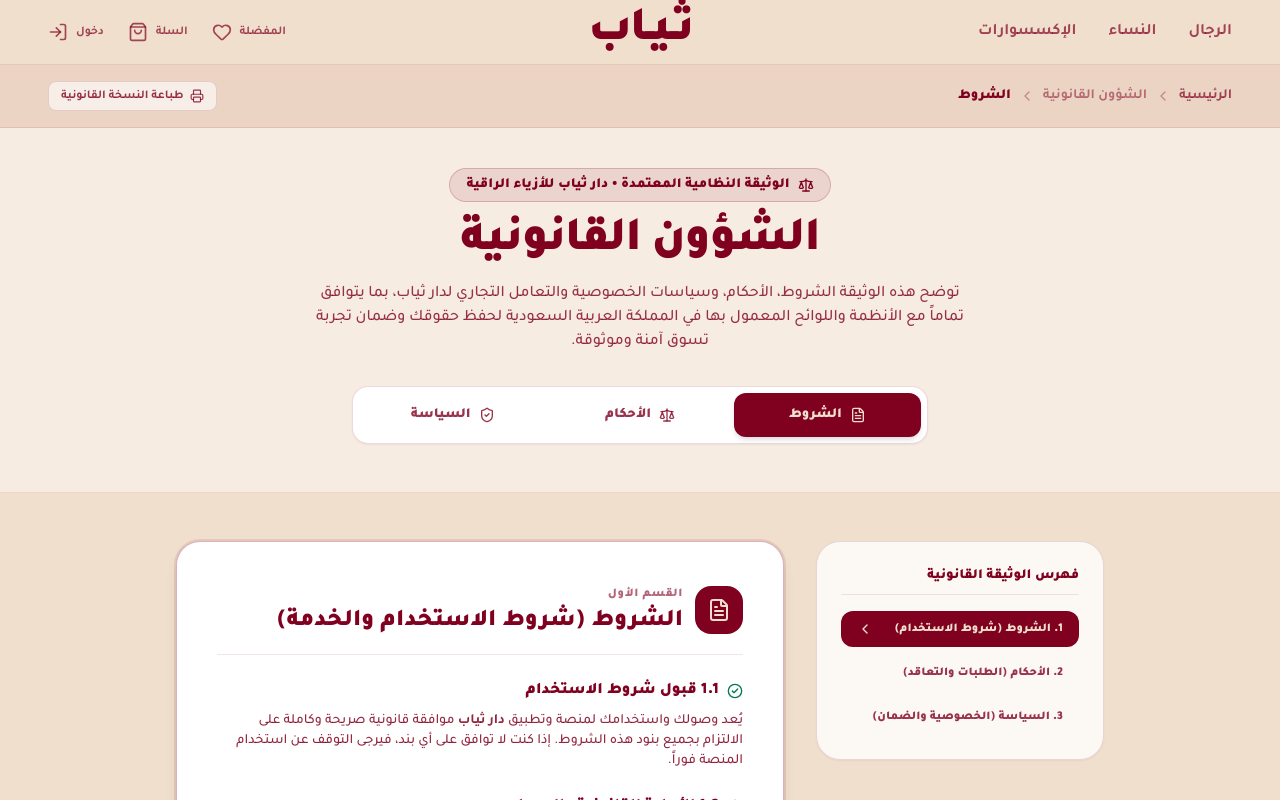
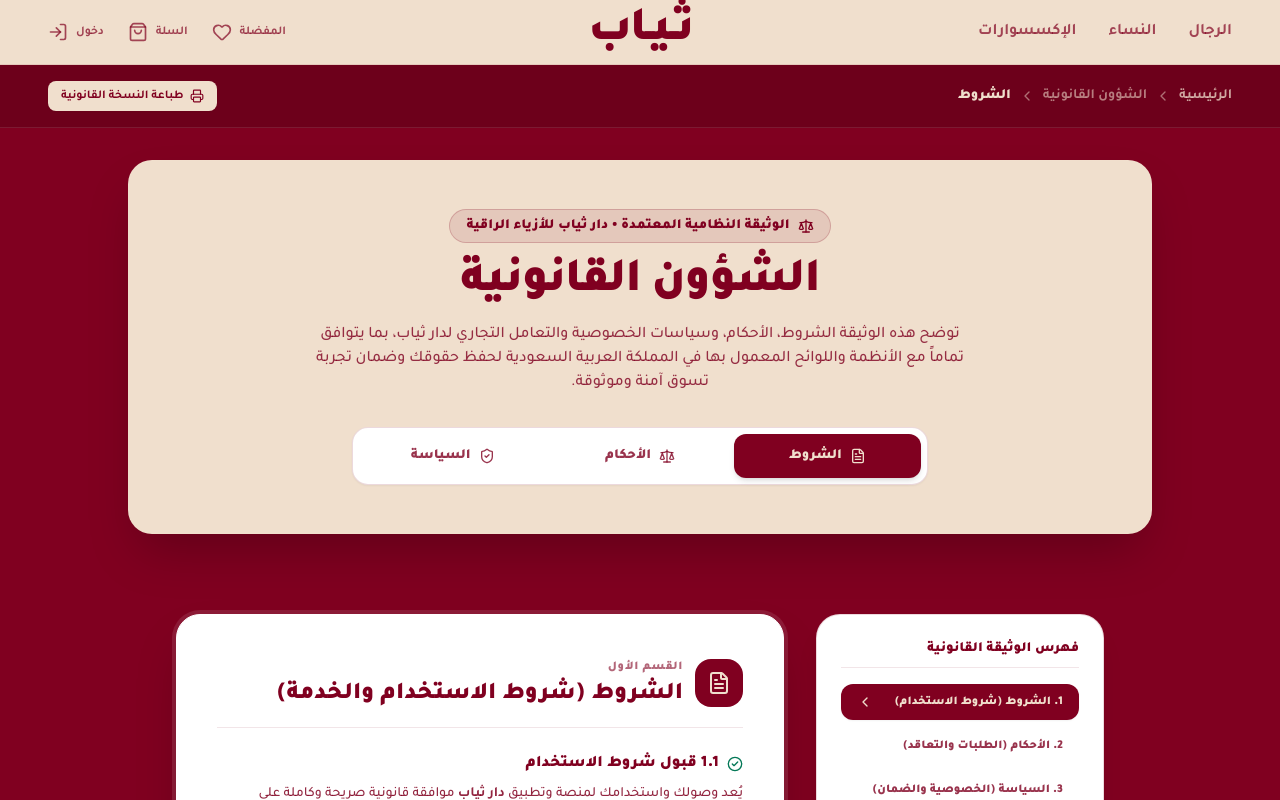
Before and after one commit to lavnxer/Thiyaab, a React (Vite) app: page /legal in a window 1280 px wide. Shown: the top 800 px of the page. Built offline with nearby package versions, Linux system fonts and the light colour scheme; no server answers; the database is empty.

Commit message:
Update Legal page theme: burgundy page background with prominent beige hero card

```diff
--- a/src/pages/LegalPage.jsx
+++ b/src/pages/LegalPage.jsx
@@ -59,23 +59,23 @@ export default function LegalPage() {
     };
 
     return (
-        <div className="min-h-screen bg-[#F0DFCD] text-[#800020] font-arabic selection:bg-[#800020] selection:text-[#F0DFCD]" dir="rtl">
+        <div className="min-h-screen bg-[#800020] text-[#F0DFCD] font-arabic selection:bg-[#F0DFCD] selection:text-[#800020]" dir="rtl">
             {/* Breadcrumb Header */}
-            <div className="bg-[#800020]/5 border-b border-[#800020]/10 py-4 px-6 sm:px-12">
+            <div className="bg-black/15 border-b border-white/10 py-4 px-6 sm:px-12">
                 <div className="container mx-auto flex items-center justify-between">
-                    <div className="flex items-center gap-2 text-xs sm:text-sm font-bold text-[#800020]/70">
-                        <Link to="/" className="hover:text-[#800020] transition-colors">الرئيسية</Link>
-                        <ChevronLeft className="w-4 h-4 opacity-50" />
-                        <span className="opacity-70">الشؤون القانونية</span>
-                        <ChevronLeft className="w-4 h-4 opacity-50" />
-                        <span className="text-[#800020] font-black">
+                    <div className="flex items-center gap-2 text-xs sm:text-sm font-bold text-[#F0DFCD]/75">
+                        <Link to="/" className="hover:text-[#F0DFCD] transition-colors">الرئيسية</Link>
+                        <ChevronLeft className="w-4 h-4 opacity-50 text-[#F0DFCD]" />
+                        <span className="opacity-75">الشؤون القانونية</span>
+                        <ChevronLeft className="w-4 h-4 opacity-50 text-[#F0DFCD]" />
+                        <span className="text-[#F0DFCD] font-black">
                             {activeSection === 'terms' ? 'الشروط' : activeSection === 'conditions' ? 'الأحكام' : 'السياسة'}
                         </span>
                     </div>
 
                     <button
                         onClick={handlePrint}
-                        className="hidden sm:inline-flex items-center gap-1.5 text-xs font-bold text-[#800020]/80 hover:text-[#800020] bg-white/60 hover:bg-white px-3 py-1.5 rounded-lg border border-[#800020]/15 transition-all cursor-pointer"
+                        className="hidden sm:inline-flex items-center gap-1.5 text-xs font-bold text-[#800020] hover:text-[#800020] bg-[#F0DFCD] hover:bg-white px-3 py-1.5 rounded-lg border border-[#F0DFCD]/30 transition-all cursor-pointer shadow-sm"
                     >
                         <Printer className="w-3.5 h-3.5" />
                         <span>طباعة النسخة القانونية</span>
@@ -83,9 +83,9 @@ export default function LegalPage() {
                 </div>
             </div>
 
-            {/* Hero Section */}
-            <section className="pt-10 pb-12 px-6 sm:px-12 border-b border-[#800020]/10 bg-white/40">
-                <div className="container mx-auto max-w-5xl text-center">
+            {/* Hero Section as a prominent Contained Card (الخلفية المربعة لهيرو الصفحة) */}
+            <section className="py-6 sm:py-8 px-4 sm:px-12">
+                <div className="container mx-auto max-w-5xl text-center bg-[#F0DFCD] text-[#800020] rounded-3xl p-8 sm:p-12 shadow-2xl border border-[#F0DFCD]/30">
                     <div className="inline-flex items-center gap-2 px-4 py-1.5 rounded-full bg-[#800020]/10 border border-[#800020]/20 text-[#800020] text-xs sm:text-sm font-black mb-4">
                         <Scale className="w-4 h-4 text-[#800020]" />
                         <span>الوثيقة النظامية المعتمدة • دار ثياب للأزياء الراقية</span>
@@ -144,7 +144,7 @@ export default function LegalPage() {
                 <div className="grid grid-cols-1 lg:grid-cols-12 gap-8 items-start">
                     {/* Sticky Sidebar Navigation on Large Screens */}
                     <div className="lg:col-span-4 sticky top-24 hidden lg:flex flex-col gap-4">
-                        <div className="bg-white/80 p-6 rounded-3xl border border-[#800020]/15 shadow-sm">
+                        <div className="bg-white p-6 rounded-3xl border border-[#800020]/15 shadow-xl">
                             <h3 className="font-black text-sm text-[#800020] mb-4 pb-2 border-b border-[#800020]/10">
                                 فهرس الوثيقة القانونية
                             </h3>
@@ -153,7 +153,7 @@ export default function LegalPage() {
                                     onClick={() => handleSectionChange('terms')}
                                     className={`text-right px-4 py-2.5 rounded-xl text-xs font-black transition-colors flex items-center justify-between cursor-pointer ${
                                         activeSection === 'terms'
-                                            ? 'bg-[#800020] text-[#F0DFCD]'
+                                            ? 'bg-[#800020] text-[#F0DFCD] shadow-sm'
                                             : 'text-[#800020]/80 hover:bg-[#800020]/5'
                                     }`}
                                 >
@@ -164,7 +164,7 @@ export default function LegalPage() {
                                     onClick={() => handleSectionChange('conditions')}
                                     className={`text-right px-4 py-2.5 rounded-xl text-xs font-black transition-colors flex items-center justify-between cursor-pointer ${
                                         activeSection === 'conditions'
-                                            ? 'bg-[#800020] text-[#F0DFCD]'
+                                            ? 'bg-[#800020] text-[#F0DFCD] shadow-sm'
                                             : 'text-[#800020]/80 hover:bg-[#800020]/5'
                                     }`}
                                 >
@@ -175,7 +175,7 @@ export default function LegalPage() {
                                     onClick={() => handleSectionChange('privacy')}
                                     className={`text-right px-4 py-2.5 rounded-xl text-xs font-black transition-colors flex items-center justify-between cursor-pointer ${
                                         activeSection === 'privacy'
-                                            ? 'bg-[#800020] text-[#F0DFCD]'
+                                            ? 'bg-[#800020] text-[#F0DFCD] shadow-sm'
                                             : 'text-[#800020]/80 hover:bg-[#800020]/5'
                                     }`}
                                 >
@@ -193,8 +193,8 @@ export default function LegalPage() {
                             id="terms"
                             className={`scroll-mt-24 transition-all duration-300 p-6 sm:p-10 rounded-3xl border ${
                                 activeSection === 'terms'
-                                    ? 'bg-white shadow-lg border-[#800020]/30 ring-2 ring-[#800020]/10'
-                                    : 'bg-white/80 border-[#800020]/10 hover:border-[#800020]/20'
+                                    ? 'bg-white shadow-2xl border-white ring-4 ring-white/10'
+                                    : 'bg-white/95 border-white/20 hover:bg-white'
                             }`}
                         >
                             <div className="flex items-center gap-3 mb-6 pb-4 border-b border-[#800020]/10">
@@ -257,8 +257,8 @@ export default function LegalPage() {
                             id="conditions"
                             className={`scroll-mt-24 transition-all duration-300 p-6 sm:p-10 rounded-3xl border ${
                                 activeSection === 'conditions'
-                                    ? 'bg-white shadow-lg border-[#800020]/30 ring-2 ring-[#800020]/10'
-                                    : 'bg-white/80 border-[#800020]/10 hover:border-[#800020]/20'
+                                    ? 'bg-white shadow-2xl border-white ring-4 ring-white/10'
+                                    : 'bg-white/95 border-white/20 hover:bg-white'
                             }`}
                         >
                             <div className="flex items-center gap-3 mb-6 pb-4 border-b border-[#800020]/10">
@@ -321,8 +321,8 @@ export default function LegalPage() {
                             id="privacy"
                             className={`scroll-mt-24 transition-all duration-300 p-6 sm:p-10 rounded-3xl border ${
                                 activeSection === 'privacy'
-                                    ? 'bg-white shadow-lg border-[#800020]/30 ring-2 ring-[#800020]/10'
-                                    : 'bg-white/80 border-[#800020]/10 hover:border-[#800020]/20'
+                                    ? 'bg-white shadow-2xl border-white ring-4 ring-white/10'
+                                    : 'bg-white/95 border-white/20 hover:bg-white'
                             }`}
                         >
                             <div className="flex items-center gap-3 mb-6 pb-4 border-b border-[#800020]/10">
```
Also changed, not shown: 1 other file (tests, documents, lock files or other folders).
